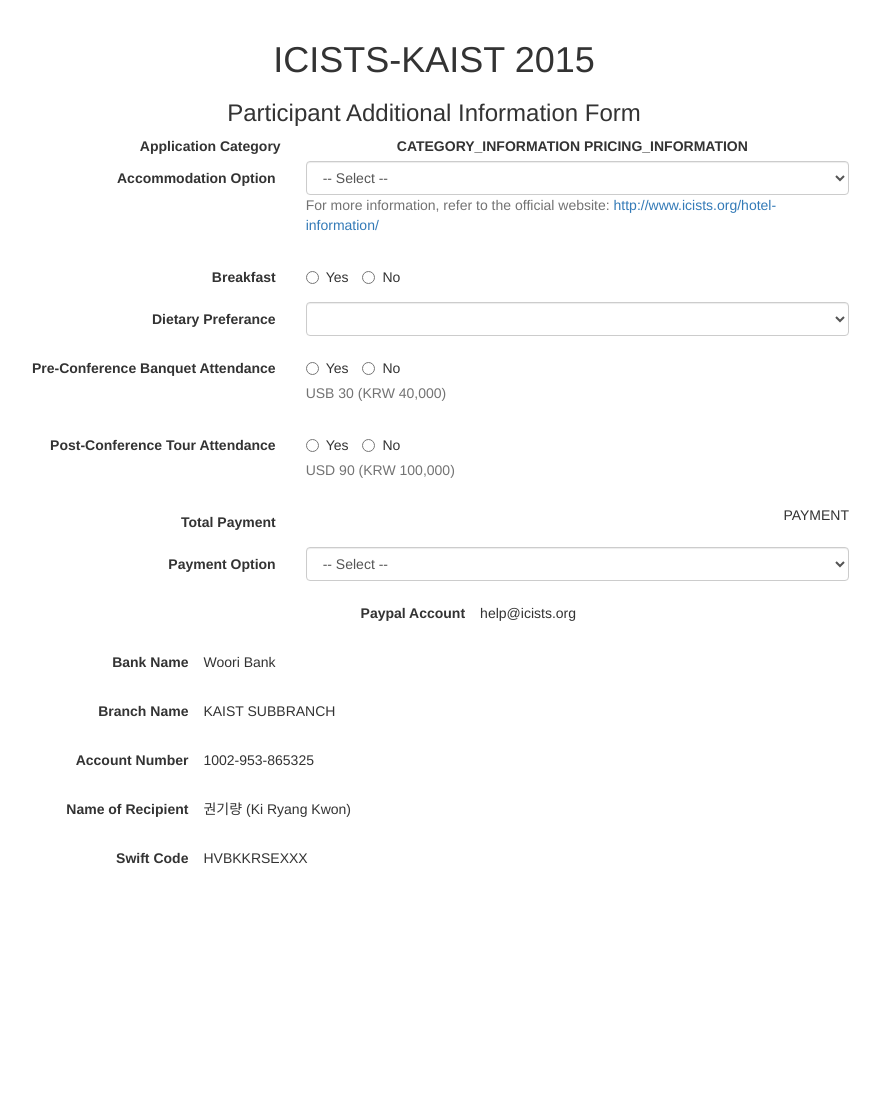
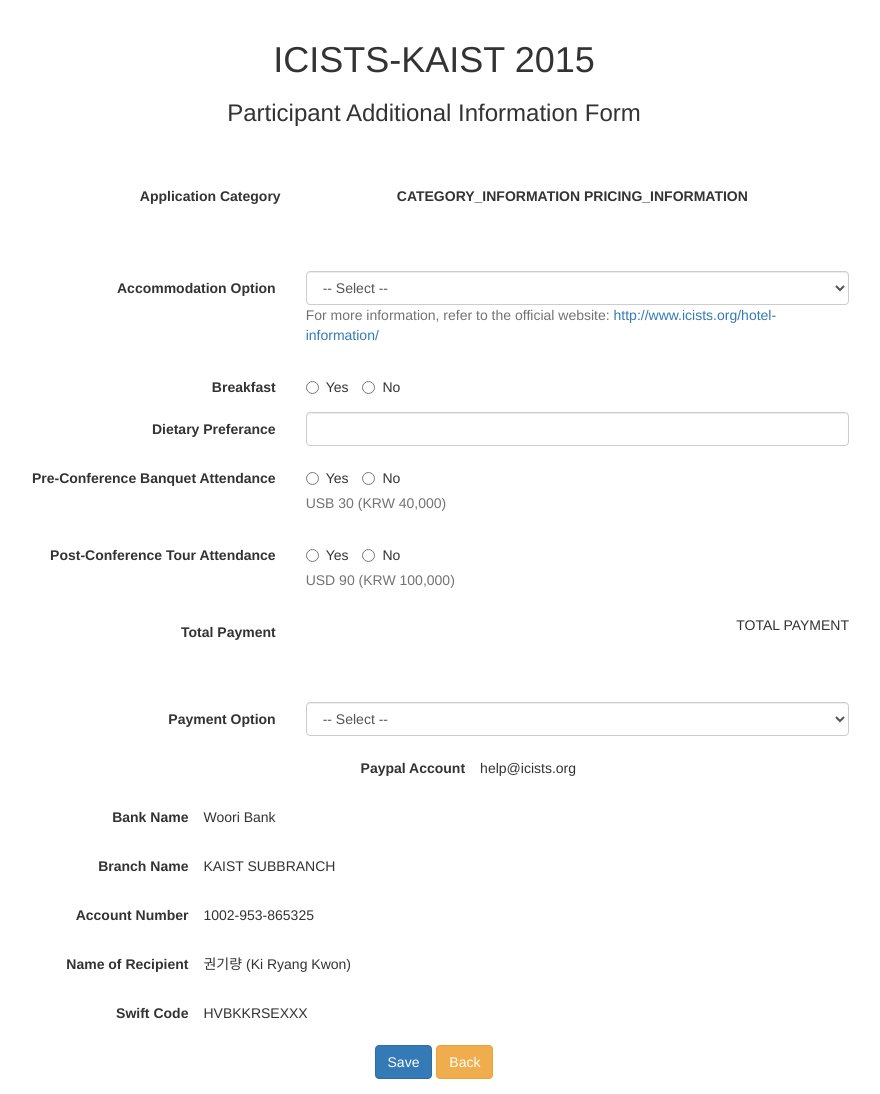
Before and after one commit to icists/ams, a Django app: template icists/icists/templates/registration/participation.html in a window 1280 px wide. Shown: the part 52-1146 px from the top of the page, without its empty margins (206-1086 px from the left). Before the commit the page ends 916 px from the top, so only its background shows below. Run offline with Django 3.2, Linux system fonts and the light colour scheme; the template is opened without the code that fills it, so the values that code supplies are empty; some libraries are stand-ins or nearby versions.

Commit message:
working on views.py:participation() still need to work on views.py and frontend javascript

```diff
--- /dev/null
+++ b/icists/icists/media/css/participation.css
@@ -0,0 +1,12 @@
+div#section-header {
+        margin-bottom: 60px;
+}
+div#application-information {
+        margin-bottom: 60px;
+}
+div#additional-information {
+        margin-bottom: 60px;
+}
+div#payment-information {
+        margin-bottom: 60px;
+}
--- a/icists/icists/templates/registration/participation.html
+++ b/icists/icists/templates/registration/participation.html
@@ -46,8 +46,7 @@
                 <div class="form-group">
                     <label class="col-sm-4 control-label">Dietary Preferance</label>
                     <div class="col-sm-8">
-                        <select class="form-control" name="dietary-preference" required="required">
-                        </select>
+                        <input type="text" class="form-control" id="dietary-option">
                     </div>
                 </div>
                 <div class="form-group">
@@ -77,7 +76,7 @@
                 </div>
                 <div class="form-group">
                     <label class="col-sm-4 control-label">Total Payment</label>
-                    <span id="payment-amount" class="col-sm-8 text-right">PAYMENT</span>
+                    <span id="payment-amount" class="col-sm-8 text-right">TOTAL PAYMENT</span>
                 </div>
             </div>
             <div id="payment-information">
@@ -121,6 +120,12 @@
                     </div>
                 </div>
             </div>
+            <div class="form-group">
+                <div class="col-sm-12">
+                    <button type="submit" class="btn btn-primary">Save</button>
+                    <a class="btn btn-warning" href="/registration/">Back</a>
+                </div>
+            </div>
         </fieldset>
     </form>
 </div>
```
Also changed, not shown: icists/icists/apps/registration/views.py (+21 -1 lines).
